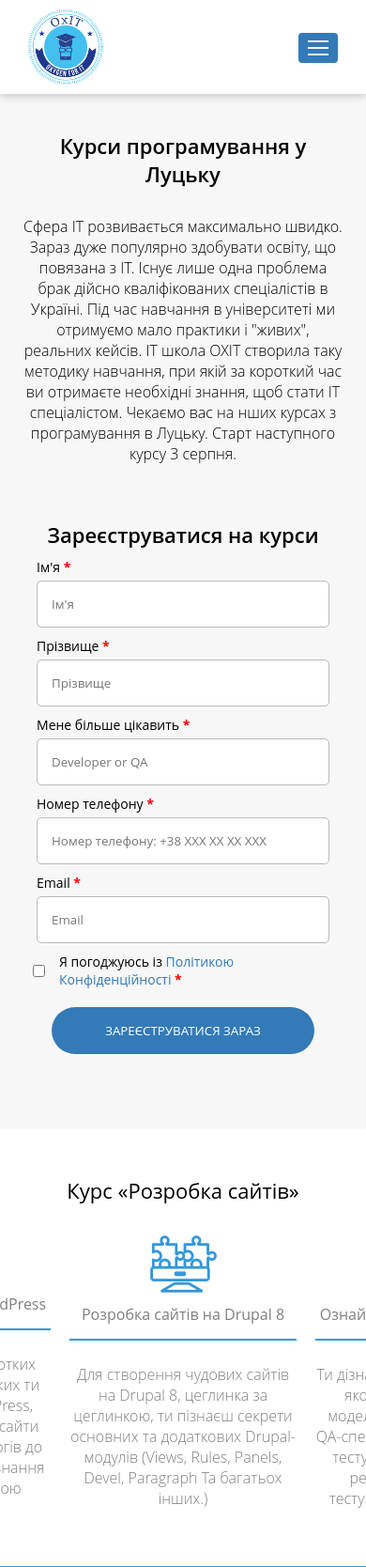
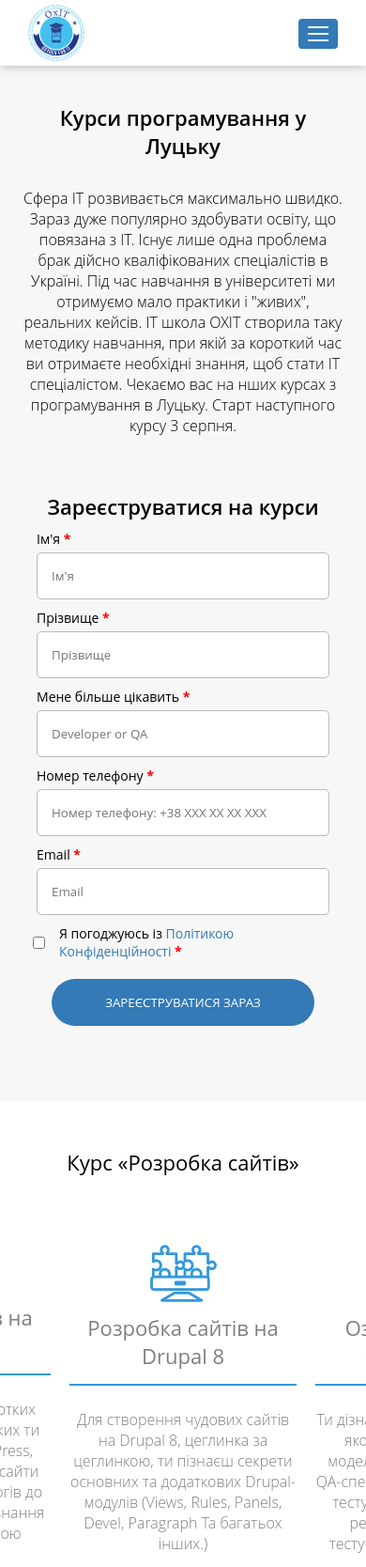
Before and after one commit to MatviyVovchuk/maket4, a website: page src/index.html in a window 390 px wide. Shown: the top 1668 px of the page at 94% size. Drawn offline with nearby package versions, Linux system fonts and the light colour scheme; files that its build step writes are made by us from their sources.

Commit message:
small adaptive fix

```diff
--- a/src/index.html
+++ b/src/index.html
@@ -216,6 +216,9 @@
             </div>
           </div>
         </div>
+        <div class="student-feedback-container">
+
+        </div>
       </main>
       <footer></footer>
     </div>
--- a/src/scss/styles.scss
+++ b/src/scss/styles.scss
@@ -374,12 +374,17 @@
       .site-development-block {
         padding: 50px 0px;
 
+        h1 {
+          font-size: 26px;
+        }
+
         .site-dev-content {
           width: 950px;
 
           .dev-content-item {
             h2 {
-              font-size: 18px;
+              // font-size: 18px;
+              text-align: center;
               font-weight: 500;
             }
             hr {
@@ -479,7 +484,7 @@
             margin: 20px 10px;
 
             h2 {
-              font-size: 16px;
+              font-size: 22px;
             }
             hr {
               width: 240px;
@@ -505,11 +510,19 @@
   main {
     #site-development-container {
       .site-development-block {
+        h1 {
+          margin-bottom: 40px;
+        }
         .site-dev-content {
           width: 600px;
+
           .dev-content-item {
             height: auto;
             margin: 0 10px;
+          }
+          .slick-dots li button:before {
+            font-size: 12px;
+            margin-top: 10px;
           }
         }
       }
@@ -528,6 +541,21 @@
 }
 
 @media screen and (max-width: 750px) {
+  header {
+    height: 90px;
+
+    .header-content {
+      .main-menu {
+        .logo-image {
+          width: 70px;
+          height: 70px;
+        }
+        .menu-burger {
+          margin-top: 30px;
+        }
+      }
+    }
+  }
   main {
     #registration_container {
       .registration-information-block {
@@ -585,6 +613,22 @@
 }
 
 @media screen and (max-width: 600px) {
+  header {
+    height: 70px;
+
+    .header-content {
+      .main-menu {
+        .logo-image {
+          width: 60px;
+          height: 60px;
+          margin: 5px 0;
+        }
+        .menu-burger {
+          margin-top: 20px;
+        }
+      }
+    }
+  }
   main {
     #registration_container {
       .registration-information-block {
@@ -667,14 +711,16 @@
 @media screen and (max-width: 340px) {
   main {
     #registration_container {
+      padding-bottom: 30px;
       .registration-form-block {
+        margin-bottom: 0;
         form {
           align-items: center;
 
+          h2 {
+            font-size: 21px;
+          }
           input {
-            width: 240px;
-          }
-          button {
             width: 240px;
           }
           .checkbox {
```
Also changed, not shown: dist/css/styles.css, dist/css/styles.min.css, dist/index.html.
